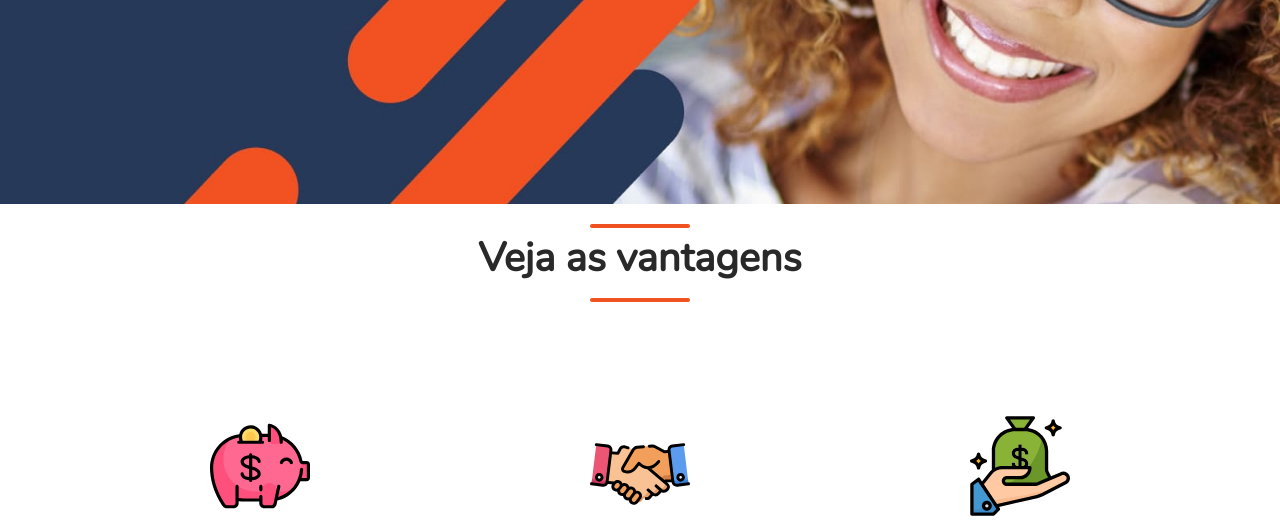
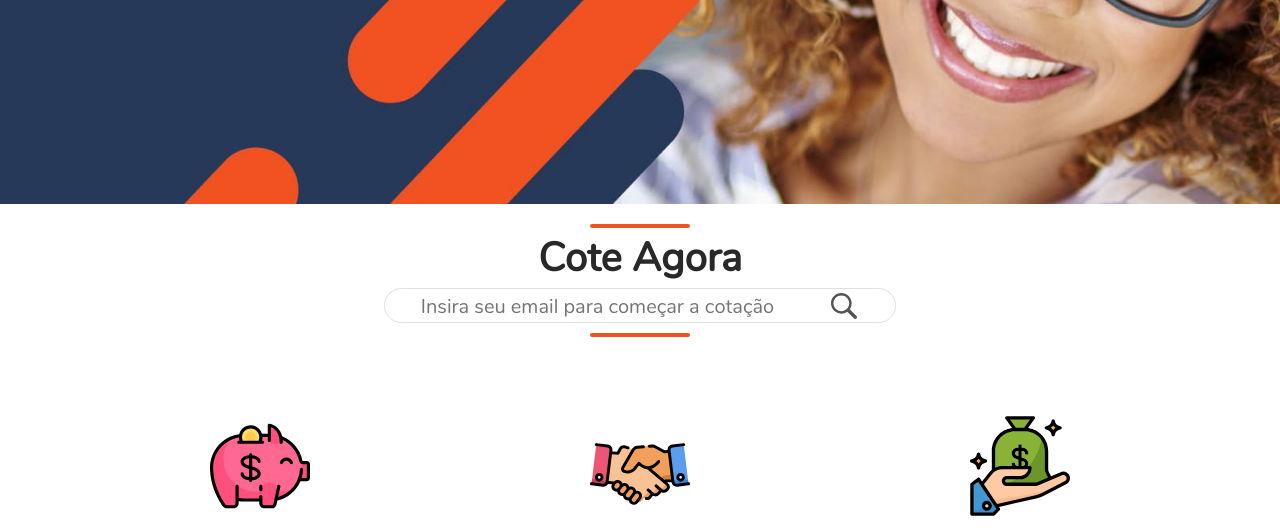
Before and after one commit to SongShik/Icom2, a PHP site: page / in a window 1280 px wide. Shown: the part 436-964 px from the top of the page. Run offline with PHP 8.4, Linux system fonts and the light colour scheme; some libraries are stand-ins or nearby versions.

Commit message:
colocado o input da cotacao

```diff
--- a/views/imagemPrincipal80.php
+++ b/views/imagemPrincipal80.php
@@ -12,8 +12,8 @@
 
 </div>
 <section class="section-cotar">
-<div class="text-center cotar font-weight-bold">Veja as vantagens</div>
-<!--
+<div class="text-center cotar font-weight-bold">Cote Agora</div>
+
 <form class="form-inline justify-content-center cotacao"
 action="http://13.82.100.46/icomcotacao/save-email">
 <div class="row row-cotacao">
@@ -42,6 +42,6 @@ S7.33,22.41,12.7,22.41L12.7,22.41z" />
 </div>
 
 </form>
--->
+
 <div class="separador"></div>
 </section>
```
